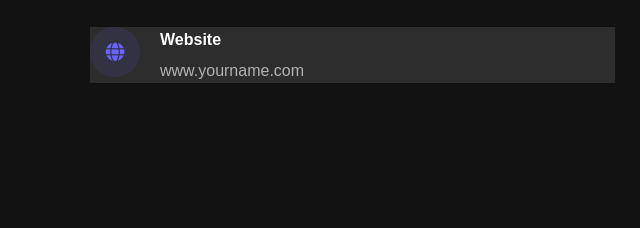
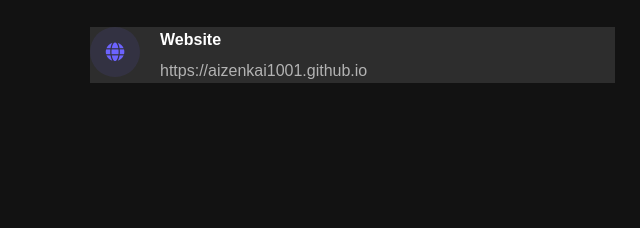
Before and after one commit to AizenKai1001/AizenKai1001.github.io, a plain HTML site: page index.html in a window 1280 px wide. Shown: the part 3779-4007 px from the top of the page, 0-640 px from the left. Drawn offline with Linux system fonts and the light colour scheme.

Commit message:
Update index.html

```diff
--- a/index.html
+++ b/index.html
@@ -303,7 +303,7 @@
             </div>
             <div class="contact-text">
               <h4>Website</h4>
-              <p>www.yourname.com</p>
+              <p>https://aizenkai1001.github.io</p>
             </div>
           </div>
         </div>
```
